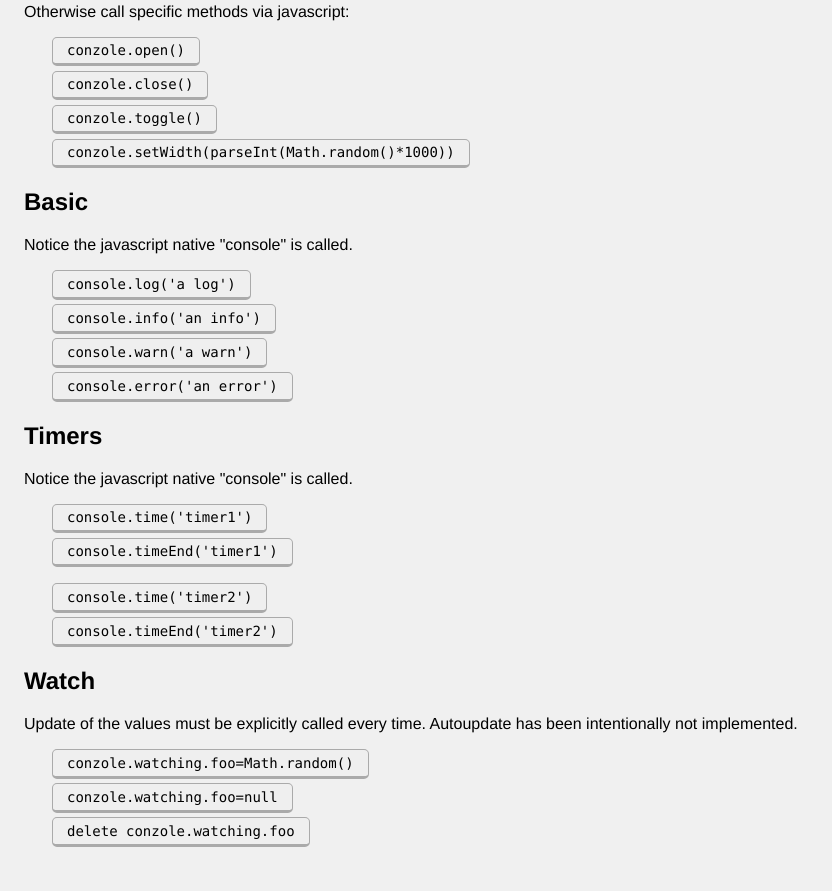
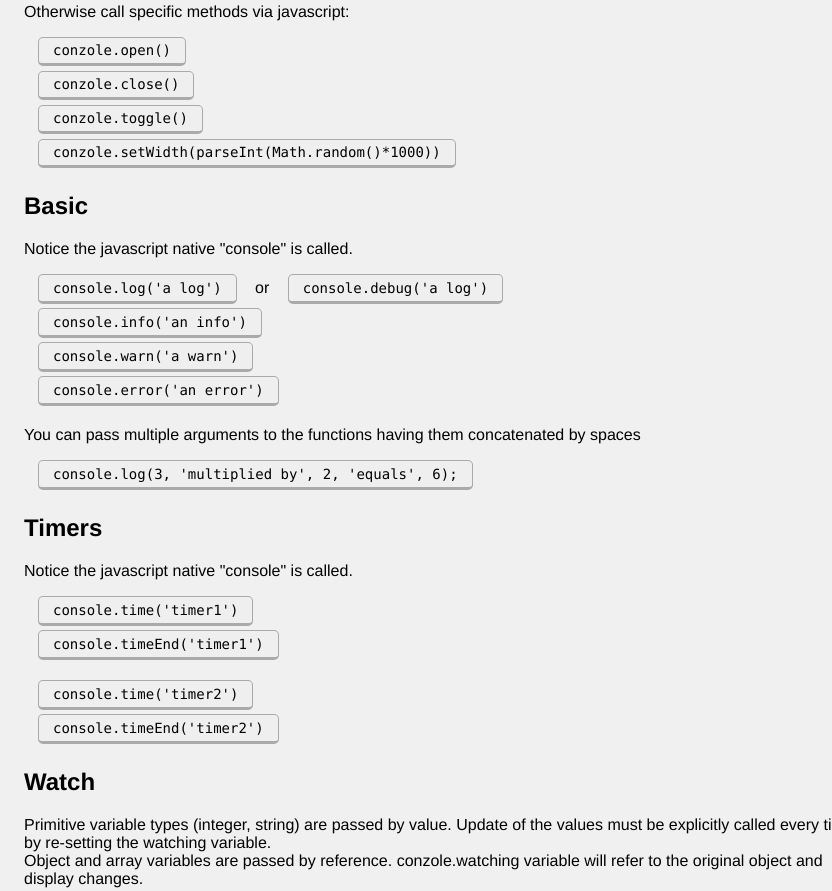
Before and after one commit to Oaxoa/Conzole, a plain HTML site: page index.html in a window 1280 px wide. Shown: the part 997-1888 px from the top of the page, without its empty margins (0-832 px from the left). Before the commit the page ends 1852 px from the top, so only its background shows below. Drawn offline with Linux system fonts and the light colour scheme.

Commit message:
updated pages

```diff
--- a/conzole.js
+++ b/conzole.js
@@ -25,7 +25,7 @@ conzole=(function($parent, undefined) {
 		parent=$parent,
 		watching={},
 		watchFields=[]
-		;
+	;
 
 	init();
 	function now() {
@@ -35,14 +35,16 @@ conzole=(function($parent, undefined) {
 		if(!window.console) {
 			window.console={};
 			window.console.log=function() {}
+			window.console.debug=function() {}
 			window.console.info=function() {}
 			window.console.warn=function() {}
 			window.console.error=function() {}
 			window.console.time=function() {}
 			window.console.timeEnd=function() {}
-			window.console={};
+			//window.console={};
 		} else {
 			console.formerLog=console.log;
+			console.formerDebug=console.debug;
 			console.formerInfo=console.info;
 			console.formerWarn=console.warn;
 			console.formerError=console.error;
@@ -51,10 +53,11 @@ conzole=(function($parent, undefined) {
 		}
 
 
-		console.log=function(arg) {if(console.formerLog) {console.formerLog(arg);} conzole.log(arg);}
-		console.info=function(arg) {if(console.formerInfo) {console.formerInfo(arg);} conzole.info(arg);}
-		console.warn=function(arg) {if(console.formerWarn) {console.formerWarn(arg);} conzole.warn(arg);}
-		console.error=function(arg) {if(console.formerError) {console.formerError(arg);} conzole.error(arg);}
+		console.log=function() {if(console.formerLog) {console.formerLog.apply(this, arguments);} conzole.log.apply(this, arguments);}
+		console.debug=function() {if(console.formerDebug) {console.formerDebug.apply(this, arguments);} conzole.debug.apply(this, arguments);}
+		console.info=function() {if(console.formerInfo) {console.formerInfo.apply(this, arguments);} conzole.info.apply(this, arguments);}
+		console.warn=function() {if(console.formerWarn) {console.formerWarn.apply(this, arguments);} conzole.warn.apply(this, arguments);}
+		console.error=function() {if(console.formerError) {console.formerError.apply(this, arguments);} conzole.error.apply(this, arguments);}
 		console.time=function(arg) {if(console.formerTime) {console.formerTime(arg);} conzole.time(arg);}
 		console.timeEnd=function(arg) {if(console.formerTimeEnd) {console.formerTimeEnd(arg);} conzole.timeEnd(arg);}
 	}
@@ -230,7 +233,6 @@ conzole=(function($parent, undefined) {
 			log(timerObject.name+': '+(now()-timerObject.time)/1000);
 		}
 	}
-
 	function open() {
 		isOpen=true;
 		if(autoUpdate) update();
@@ -313,13 +315,14 @@ conzole=(function($parent, undefined) {
 
 				for(i=0; i<temp.length; i++) {
 					obj=temp[i];
+					var msg=obj.message;
+					msg=msg.replace(/</g, '&lt;').replace(/>/g, '&gt;');
 					var tdiff=obj.timeDiff/1000;
 					tdiffStr=tdiff>1 ? tdiff.toPrecision(4) : tdiff.toPrecision(2);
 					var timeStr=showTimeDiff ? tdiffStr : obj.time;
 
 					var countString=obj.count>1?'('+obj.count+') ':'';
-					out+='<li class="'+obj.type+'"><em>'+timeStr+'</em> '+countString+obj.message+'</li>'
-
+					out+='<li class="'+obj.type+'"><em>'+timeStr+'</em> '+countString+msg+'</li>';
 				}
 				list.innerHTML=out;
 			} else {
@@ -327,7 +330,9 @@ conzole=(function($parent, undefined) {
 			}
 		}
 	}
-	function doLog(message, type) {
+	function doLog(message, type, caller) {
+		var args = Array.prototype.slice.call(message);
+		message=args.join(' ');
 		var ntime=now();
 		var tdiff=latestTime>0 ? ntime-latestTime : 0;
 		latestTime=ntime;
@@ -352,17 +357,20 @@ conzole=(function($parent, undefined) {
 
 		if(autoUpdate) update();
 	}
-	function log(arg) {
-		doLog(arg, 'log');
+	function log() {
+		doLog(arguments, 'log');
 	}
-	function info(arg) {
-		doLog(arg, 'info');
+	function debug() {
+		doLog(arguments, 'log');
 	}
-	function warn(arg) {
-		doLog(arg, 'warn');
+	function info() {
+		doLog(arguments, 'info');
 	}
-	function error(arg) {
-		doLog(arg, 'error');
+	function warn() {
+		doLog(arguments, 'warn');
+	}
+	function error() {
+		doLog(arguments, 'error');
 		open();
 	}
 	function returnKey(e) {
@@ -508,6 +516,7 @@ conzole=(function($parent, undefined) {
 		watching:watching,
 
 		log:log,
+		debug:debug,
 		info:info,
 		warn:warn,
 		error:error
--- a/index.html
+++ b/index.html
@@ -17,7 +17,6 @@
             text-decoration: underline;
         }
 		button {
-			display: block;
 			font-family: Consolas, monospace;
 			border: 1px solid #aaa;
 			border-radius: 5px;
@@ -25,8 +24,7 @@
 			border-bottom-width: 3px;
 			cursor: pointer;
 			font-size: 14px;
-			margin-left: 2em;
-            margin-bottom: .3em;
+			margin: 0 1em .3em 1em;
 		}
         button:hover {
             background-color: #d0d0d0;
@@ -87,8 +85,6 @@
 	<script type="text/javascript">
 		window.onload=function() {
 
-			var o={foo:5, bar:100, baz:'bo', caz:true};
-
 			var b00=document.getElementById('b00');
 			var b01=document.getElementById('b01');
 			var b02=document.getElementById('b02');
@@ -99,14 +95,17 @@
             listen('click', b03, function() {conzole.setWidth(parseInt(Math.random()*1000))});
 
 			var b10=document.getElementById('b10');
+			var b10b=document.getElementById('b10b');
 			var b11=document.getElementById('b11');
 			var b12=document.getElementById('b12');
 			var b13=document.getElementById('b13');
 
 			listen('click', b10, function() {console.log('a log');});
+			listen('click', b10b, function() {console.debug('a log');});
 			listen('click', b11, function() {console.info('an info');});
 			listen('click', b12, function() {console.warn('a warn');});
 			listen('click', b13, function() {console.error('an error');});
+            listen('click', b14, function() {console.log(3, ' multiplied by ', 2, 'equals', 6);});
 
 			var b20=document.getElementById('b20');
 			var b21=document.getElementById('b21');
@@ -128,13 +127,16 @@
 			listen('click', b41, function() {conzole.watching.foo=null});
 			listen('click', b42, function() {delete conzole.watching.foo;});
 
+            var a=Math.random()*100;
+            var o={foo:5, bar:100, baz:'boo', caz:true};
 			var interval=setInterval(function() {
-				window.a=parseInt(Math.random()*100);
+				a=parseInt(Math.random()*100);
 				o.foo=parseInt(Math.random()*9);
-				o.bar=Math.round(Math.random()*100)/100;
-				conzole.watching.SomeValue=a;
-				conzole.watching.SomeObject=o;
+				o.bar=Math.round(Math.random()*10000)/10000;
+
 			}, 50);
+            conzole.watching.SomeVariable=a;
+			conzole.watching.SomeObject=o;
 
 			console.log('Welcome to Conzole. This is my first console log.');
 			conzole.open();
@@ -193,33 +195,37 @@ Include it once and see it the same every time you open up the page, in every br
 
 
     <p>Otherwise call specific methods via javascript:</p>
-	<button id="b00">conzole.open()</button>
-	<button id="b01">conzole.close()</button>
-	<button id="b02">conzole.toggle()</button>
+	<button id="b00">conzole.open()</button><br />
+	<button id="b01">conzole.close()</button><br />
+	<button id="b02">conzole.toggle()</button><br />
 	<button id="b03">conzole.setWidth(parseInt(Math.random()*1000))</button>
 </div>
 <div>
 	<h2>Basic</h2>
     <p>Notice the javascript native "console" is called. </p>
-	<button id="b10">console.log('a log')</button>
-	<button id="b11">console.info('an info')</button>
-	<button id="b12">console.warn('a warn')</button>
+	<button id="b10">console.log('a log')</button> or <button id="b10b">console.debug('a log')</button><br />
+	<button id="b11">console.info('an info')</button><br />
+	<button id="b12">console.warn('a warn')</button><br />
 	<button id="b13">console.error('an error')</button>
+
+    <p>You can pass multiple arguments to the functions having them concatenated by spaces</p>
+    <button id="b14">console.log(3, 'multiplied by', 2, 'equals', 6);</button>
 </div>
 <div>
 	<h2>Timers</h2>
     <p>Notice the javascript native "console" is called. </p>
-	<button id="b20">console.time('timer1')</button>
+	<button id="b20">console.time('timer1')</button><br />
 	<button id="b21">console.timeEnd('timer1')</button>
 	<hr />
-	<button id="b30">console.time('timer2')</button>
+	<button id="b30">console.time('timer2')</button><br />
 	<button id="b31">console.timeEnd('timer2')</button>
 </div>
 <div>
 	<h2>Watch</h2>
-    <p>Update of the values must be explicitly called every time. Autoupdate has been intentionally not implemented.</p>
-	<button id="b40">conzole.watching.foo=Math.random()</button>
-	<button id="b41">conzole.watching.foo=null</button>
+    <p>Primitive variable types (integer, string) are passed by value. Update of the values must be explicitly called every time by re-setting the watching variable.<br />
+    Object and array variables are passed by reference. conzole.watching variable will refer to the original object and display changes.</p>
+	<button id="b40">conzole.watching.foo=Math.random()</button><br />
+	<button id="b41">conzole.watching.foo=null</button><br />
 	<button id="b42">delete conzole.watching.foo</button>
 </div>
 <script type="text/javascript">
```
